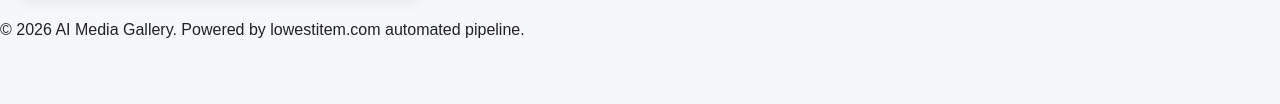
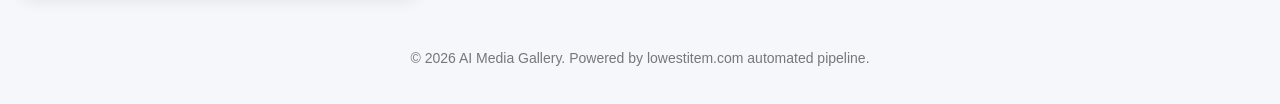
Before and after one commit to Gamagek/lab-gallery, a plain HTML site: page index.html in a window 1280 px wide. Shown: the part 570-674 px from the top of the page. Drawn offline with Linux system fonts and the light colour scheme.

Commit message:
Update style.css

```diff
--- a/style.css
+++ b/style.css
@@ -137,6 +137,14 @@ button:hover{
     background:#1d4ed8;
 }
 
+/* ===== Footer ===== */
+footer{
+    text-align:center;
+    padding:30px;
+    color:#777;
+    font-size:14px;
+}
+
 /* ===== Responsive ===== */
 @media(max-width:768px){
     header h1{
```
